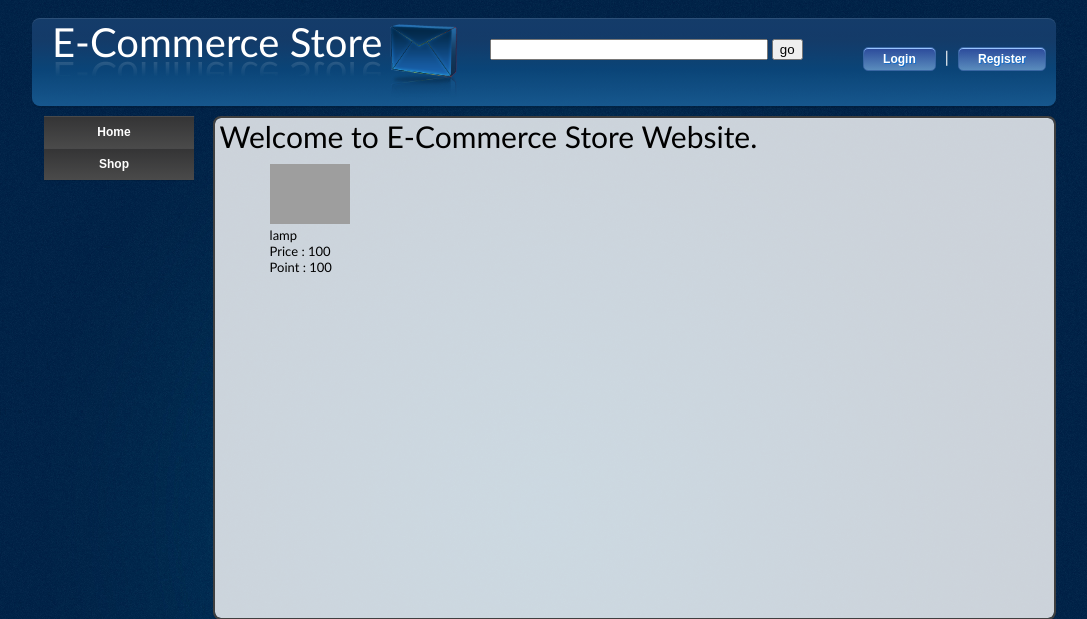
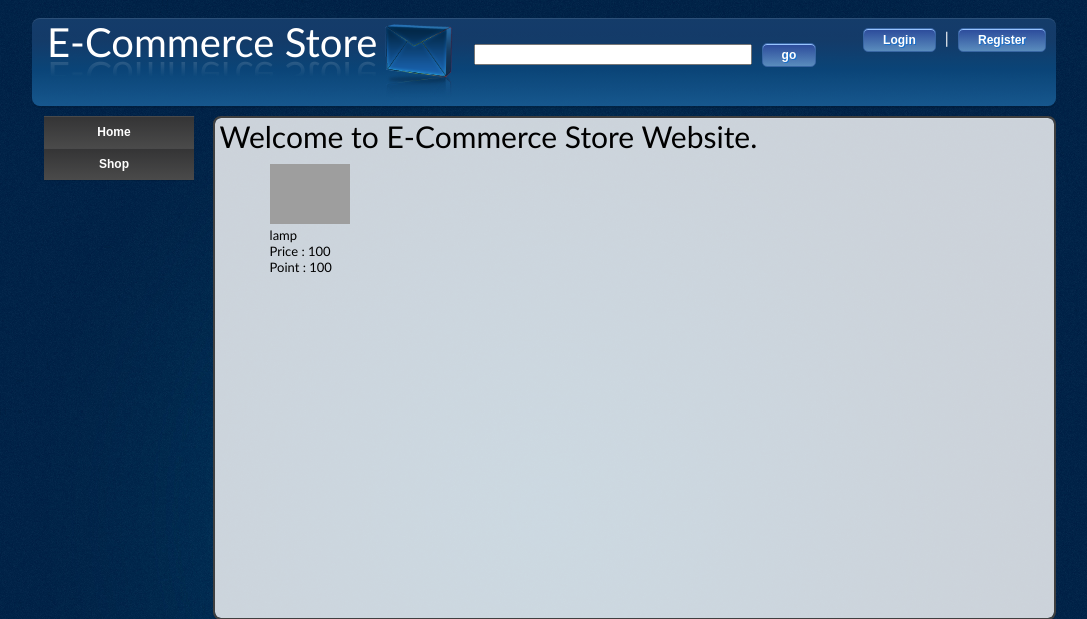
Before and after one commit to thitikom/SeNamo, a Django app: page / in a window 1280 px wide. Shown: the top 619 px of the page, without its empty margins (96-1183 px from the left). Run offline with Django 3.2, Linux system fonts and the light colour scheme; data comes from the database, SQL or seed files in the repository; both versions use the stored data as it was after the commit; parts of the project's set-up code (start-up, migrations or seed data) failed here and were passed over; grey boxes are pictures that could not be loaded.

Commit message:
fix sexy button

```diff
--- a/media/css/main.css
+++ b/media/css/main.css
@@ -67,7 +67,7 @@
 }
 #header-left {
     float:left;
-    margin-left: 10px;
+    margin-left: 5px;
     display: block;
 }
 #header-left-right {
@@ -93,6 +93,7 @@
 #search_form {
     position:relative;
     top:20px;
+
 }
 
 #search_form #id_q{
@@ -100,12 +101,13 @@
 }
 
 #user_block {
-    position:relative;
+    position:absolute;
     display:block;
     color:white;
-    margin-top: 2px;
-    margin-right: 5px;
+    top: 5px;
+    right: 5px;
     float:right;
+    text-align:right;
 }
 
 .menu1 {
@@ -304,7 +306,7 @@ body{
 }
 
 #logo-image{
-    width: 10%;
+    width: 9%;
     float:left;
     position: relative;
     margin-top:5px;
--- a/templates/base.html
+++ b/templates/base.html
@@ -20,7 +20,7 @@
             <form id="search_form" action='/search' method="get">
                 <input id="id_q" type="text" name="q" maxlength="50">
                 {#{{ search_form.category }}#}
-                <input type="submit" value='go' />
+                <input type="submit" value='go' class="sexy-button" />
             </form>
         {% endblock %}
 
```
Also changed, not shown: SeNamo.db.
